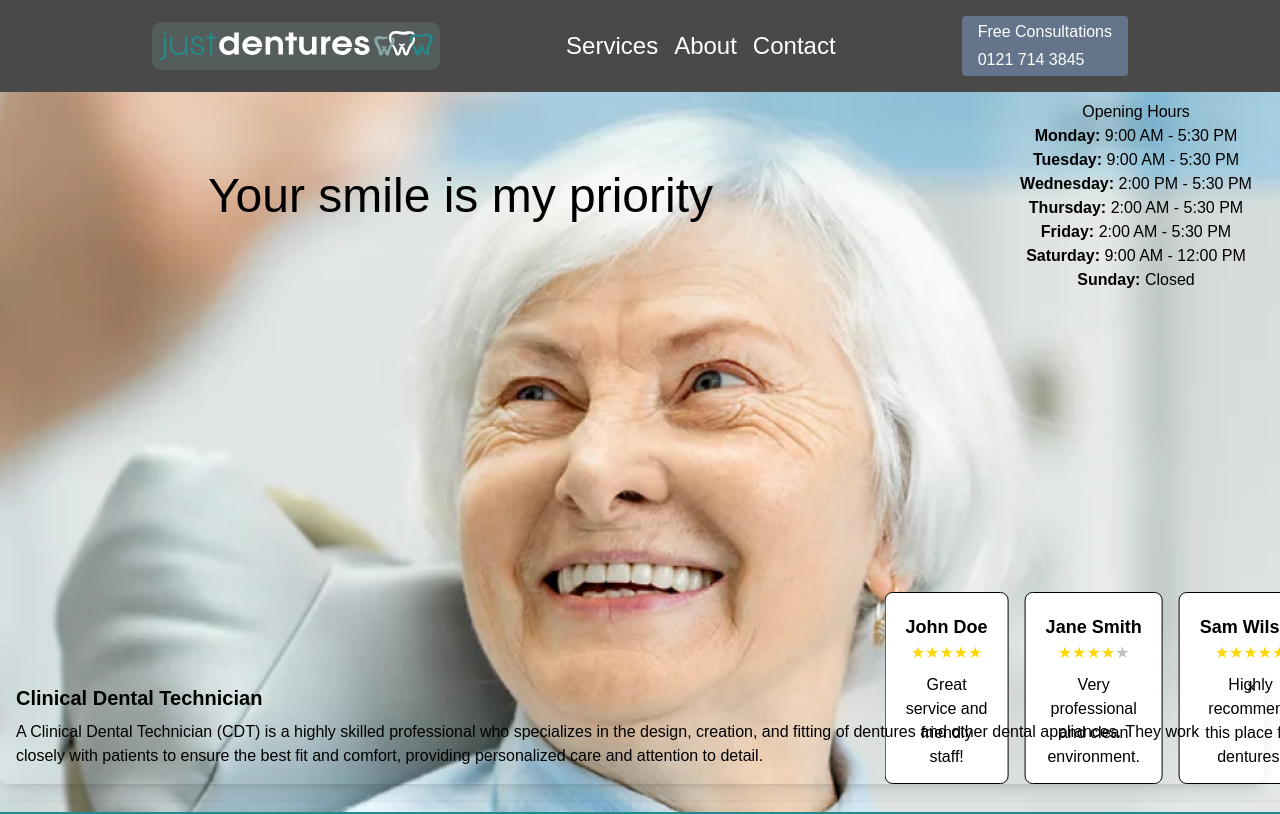
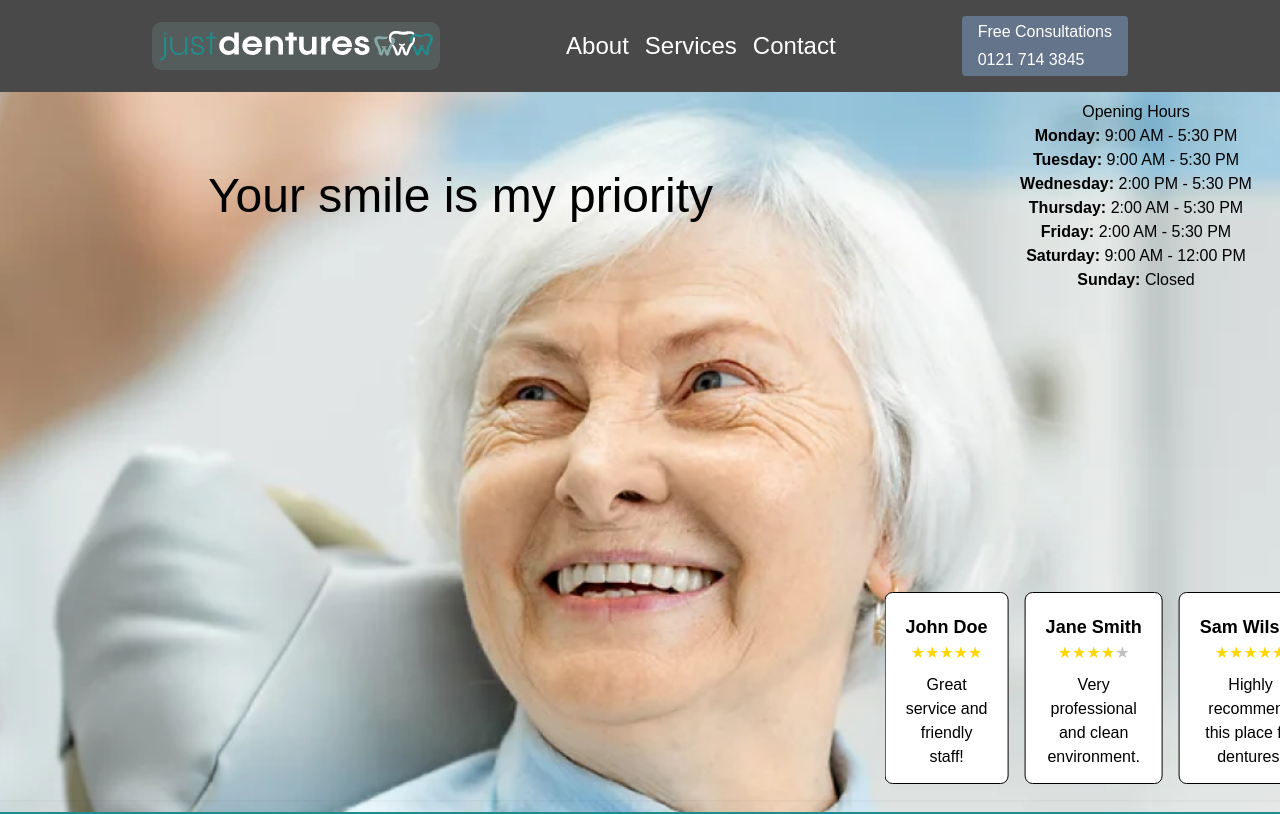
Before and after one commit to alex-lougheed4/teefies, a React (Vite) app: page / in a window 1280 px wide. Shown: the top 814 px of the page. Built offline with nearby package versions, Linux system fonts and the light colour scheme.

Commit message:
Added smooth scrolling navigation and contact area

```diff
--- a/src/components/Navbar.tsx
+++ b/src/components/Navbar.tsx
@@ -1,28 +1,27 @@
-//import Logo from '@/assets/christmas-logo.svg'
 import Logo from '@/assets/grey-bg-logo.svg'
 
 const Navbar: React.FC = () => {
   return (
-    <nav className="mx-auto bg-baseGrey p-4">
+    <nav className="sticky top-0 z-50 mx-auto bg-baseGrey p-4">
       <div className="container mx-auto flex items-center justify-between text-white">
         <div>
-          <a href="/">
+          <a href="#hero">
             <img src={Logo} alt="Christmas Logo" className="h-12 w-72" />
           </a>
         </div>
         <ul className="flex space-x-4 text-2xl">
           <li>
-            <a href="/services" className="hover:text-white">
+            <a href="#about" className="hover:text-white">
+              About
+            </a>
+          </li>
+          <li>
+            <a href="#services" className="hover:text-white">
               Services
             </a>
           </li>
           <li>
-            <a href="/about" className="hover:text-white">
-              About
-            </a>
-          </li>
-          <li>
-            <a href="/contact" className="hover:text-white">
+            <a href="#contact" className="hover:text-white">
               Contact
             </a>
           </li>
--- a/src/index.css
+++ b/src/index.css
@@ -1,3 +1,7 @@
 @tailwind base;
 @tailwind utilities;
 @tailwind components;
+
+html {
+  @apply scroll-smooth;
+}
--- a/src/pages/Home.tsx
+++ b/src/pages/Home.tsx
@@ -1,10 +1,36 @@
+import { useEffect, useState } from 'react'
+
 import ProfilePicture from '@/assets/andrew.jpg'
 import DentureReline from '@/assets/denture-reline.jpg'
 import DentureRepair from '@/assets/denture-repair.jpg'
 import NewDenture from '@/assets/new-denture.jpg'
 import OpenTimeCard from '@/components/OpenTimeCard'
 import { ReviewCarousel } from '@/components/ReviewCarousel'
+
 export const Home = () => {
+  const [isModalVisible, setIsModalVisible] = useState(true)
+  const [isFadingOut, setIsFadingOut] = useState(false)
+
+  const closeModal = () => {
+    setIsFadingOut(true)
+    setTimeout(() => {
+      setIsModalVisible(false)
+      setIsFadingOut(false)
+    }, 300) // Duration of the fade-out animation
+  }
+
+  useEffect(() => {
+    const handleScroll = () => {
+      if (window.scrollY > 100) {
+        closeModal()
+      }
+    }
+
+    window.addEventListener('scroll', handleScroll)
+    return () => {
+      window.removeEventListener('scroll', handleScroll)
+    }
+  }, [])
   const data = [
     {
       title: 'New Dentures',
@@ -34,7 +60,7 @@ export const Home = () => {
   ]
   return (
     <>
-      <div className="h-[90vh] w-full bg-hero bg-cover bg-center ">
+      <div id="hero" className="h-[90vh] w-full bg-hero bg-cover bg-center ">
         <div className="flex flex-row items-center justify-between">
           <h1 className="ml-52 text-5xl">Your smile is my priority</h1>
           <OpenTimeCard />
@@ -42,34 +68,50 @@ export const Home = () => {
         <div className="absolute bottom-0 w-full">
           <ReviewCarousel />
         </div>
-        <div className="fixed bottom-4 right-4 z-50">
-          <div className="bg-orange-500 relative rounded-lg p-4 shadow-lg">
+        <div className="fixed bottom-80 left-4 z-50">
+          {isModalVisible && (
+            <div
+              className={`relative w-1/3 rounded-lg bg-black/50 p-4 shadow-lg transition-opacity duration-300 ${
+                isFadingOut ? 'opacity-0' : 'opacity-100'
+              }`}
+            >
               <button
                 className="absolute right-2 top-2 text-black"
-              onClick={() => document.getElementById('popup')?.remove()}
+                onClick={() => setIsModalVisible(false)}
               >
                 &times;
               </button>
-            <h2 className="text-xl font-semibold text-black">
-              Clinical Dental Technician
+              <h2 className="text-2xl font-semibold text-black">
+                What is a Clinical Dental Technician?
               </h2>
-            <p className="mt-2 text-black">
-              A Clinical Dental Technician (CDT) is a highly skilled
-              professional who specializes in the design, creation, and fitting
-              of dentures and other dental appliances. They work closely with
-              patients to ensure the best fit and comfort, providing
-              personalized care and attention to detail.
+              <p className="text-md mt-2 text-black">
+                Well, they are a registered dental care professional who can
+                provide complete dentures direct to the public. They can also
+                provide partial dentures and other dental devices on
+                prescription from a registered dentist.
+              </p>
+              <h3>What can we do? </h3>
+              <p className="text-md mt-2 text-black">
+                {' '}
+                A CDT is able to oversee the patient’s whole denture journey.
+                They can treatment plan (complete dentures), take the
+                impressions, do a bite registration and then manufacture the
+                denture from start to finish. This results in the patient
+                receiving a high-quality denture, and changes can be made
+                instantly rather than trying to communicate through
+                prescriptions where information can be missed.
               </p>
             </div>
+          )}
         </div>
       </div>
-      <div className="mx-auto flex h-auto items-center gap-5 p-4">
+      <div id="about" className="mx-auto flex h-auto items-center gap-5 p-4">
         <img
           src={ProfilePicture}
           alt="Owner's Profile"
           className="size-1/3 rounded-3xl"
         />
-        <div className="to-blue-500 rounded-2xl bg-gradient-to-r from-teal-400 p-5 text-center text-black shadow-lg">
+        <div className="rounded-2xl  p-5 text-center text-black shadow-lg">
           <h2 className="mb-4 text-3xl font-bold">Andrew Lougheed, CDT</h2>
           <p className="text-gray-100 mb-6 mt-2">
             Andrew is a highly skilled Clinical Dental Technician with over 20
@@ -99,7 +141,10 @@ export const Home = () => {
           </p>
         </div>
       </div>
-      <div className="mx-auto flex max-w-4xl flex-col items-center gap-5  p-4">
+      <div
+        id="services"
+        className="mx-auto flex max-w-4xl flex-col items-center gap-5  p-4"
+      >
         {data.map((item) => (
           <ProductHero
             key={item.title}
@@ -108,6 +153,29 @@ export const Home = () => {
             image={item.image}
           />
         ))}
+      </div>
+      <div id="contact"></div>
+      <div className="mx-auto max-w-4xl p-4">
+        <h2 className="mb-4 text-center text-3xl font-bold">Contact Us</h2>
+        <div className="flex flex-col items-center">
+          <a
+            href="https://m.facebook.com/people/Just-Dentures/61554276170301/ "
+            target="_blank"
+            rel="noopener noreferrer"
+            className="text-blue-600 mb-2"
+          >
+            Facebook
+          </a>
+          <a
+            href="mailto:alougheedcdt@gmail.com"
+            className="text-blue-600 mb-2"
+          >
+            alougheedcdt@gmail.com
+          </a>
+          <a href="tel:+1234567890" className="text-blue-600 mb-4">
+            +1 234 567 890
+          </a>
+        </div>
       </div>
     </>
   )
--- a/tailwind.config.js
+++ b/tailwind.config.js
@@ -20,7 +20,7 @@ module.exports = {
         xl: '1440px'
       },
       backgroundImage: {
-        hero: "url('../public/hero.png')"
+        hero: "url('/hero.png')"
       },
       colors: {
         primaryTeal: '#228C8C',
```
Lines whose indentation alone changed are shown as unchanged.
